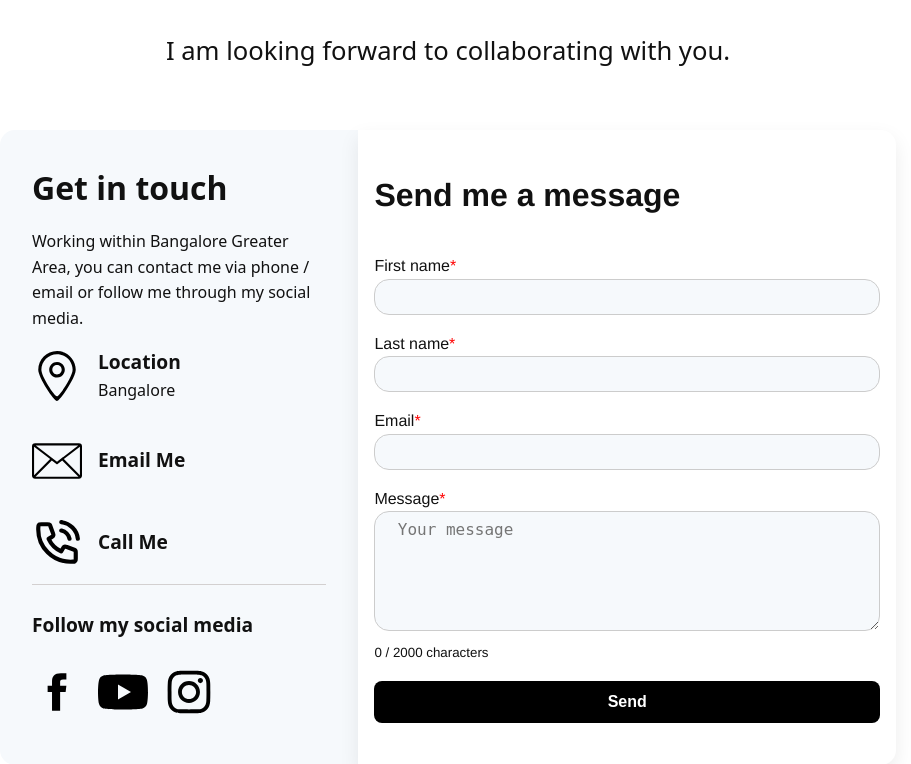
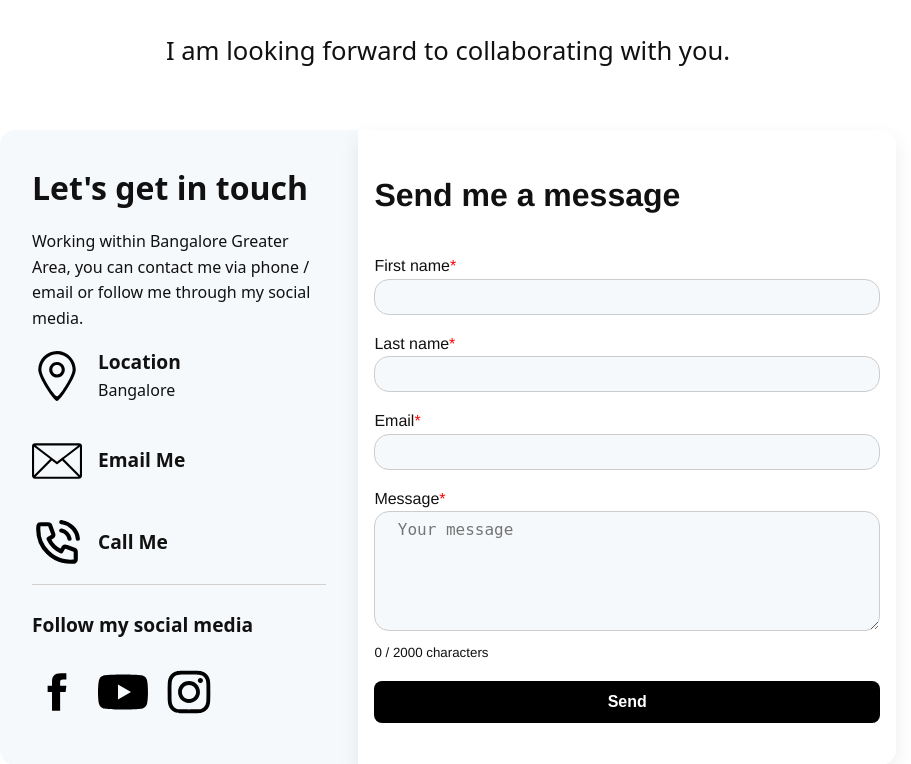
Before and after one commit to dcosme-stack/vani-portfolio, a Django app: page /contact/ in a window 1280 px wide. Shown: the part 185-949 px from the top of the page, without its empty margins (192-1103 px from the left). Run offline with Django 5.2, Linux system fonts and the light colour scheme; data that the repository does not hold is empty; some libraries are stand-ins or nearby versions.

Commit message:
GIT CI/CD command check

```diff
--- a/templates/contact/contact.html
+++ b/templates/contact/contact.html
@@ -30,7 +30,7 @@
 
     <section class="contact-social-area">
         <div class="contact-social-area-title">
-            <h3>Get in touch</h3>
+            <h3>Let's get in touch</h3>
             <p>Working within Bangalore Greater Area, you can contact me via phone / email or follow me through my social media.</p>
         </div>
         <div class="contact-social-details">
```
